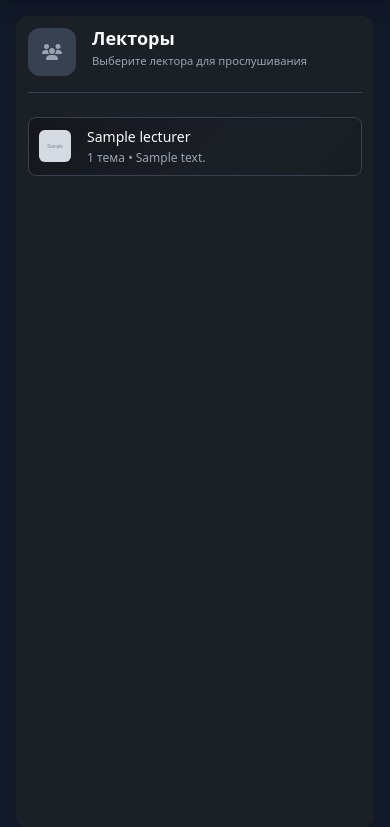
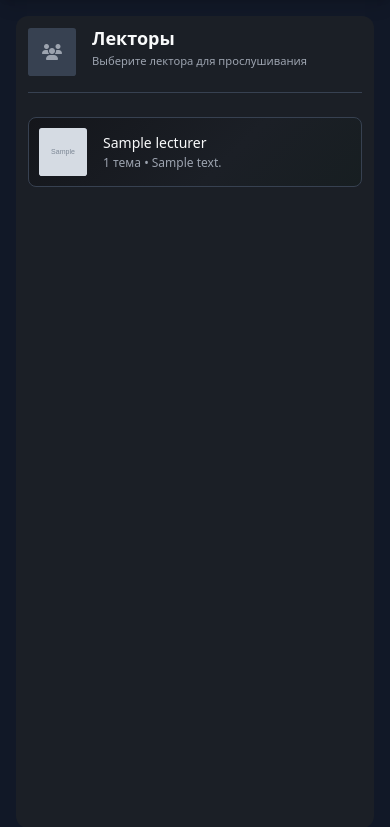
Before and after one commit to Jastinog/lecture, a Django app: page / in a window 390 px wide. Shown: the part 64-891 px from the top of the page. Run offline with Django 4.2, Linux system fonts and the light colour scheme; tables that the repository leaves empty hold one stand-in row (values such as "Sample post"); grey boxes marked "Sample" are stand-in pictures; parts of the project's set-up code (start-up, migrations or seed data) failed here and were passed over; some libraries are stand-ins or nearby versions.

Commit message:
Update icons size

```diff
--- a/apps/static/css/components.css
+++ b/apps/static/css/components.css
@@ -21,7 +21,7 @@
     width: 4rem;
     height: 4rem;
     background: var(--bg-3);
-    border-radius: 0.75rem;
+    border-radius: 0.175rem;
     display: flex;
     align-items: center;
     justify-content: center;
@@ -129,10 +129,10 @@
 }
 
 .card-icon {
-    width: 2.5rem;
-    height: 2.5rem;
+    width: 3rem;
+    height: 3rem;
     background: var(--bg-3);
-    border-radius: 0.375rem;
+    border-radius: 0.175rem;
     display: flex;
     align-items: center;
     justify-content: center;
@@ -338,8 +338,8 @@
     .card-item { padding: 0.625rem; }
 
     .card-icon {
-        width: 2rem;
-        height: 2rem;
+        width: 3rem;
+        height: 3rem;
         font-size: 0.75rem;
     }
 
```
